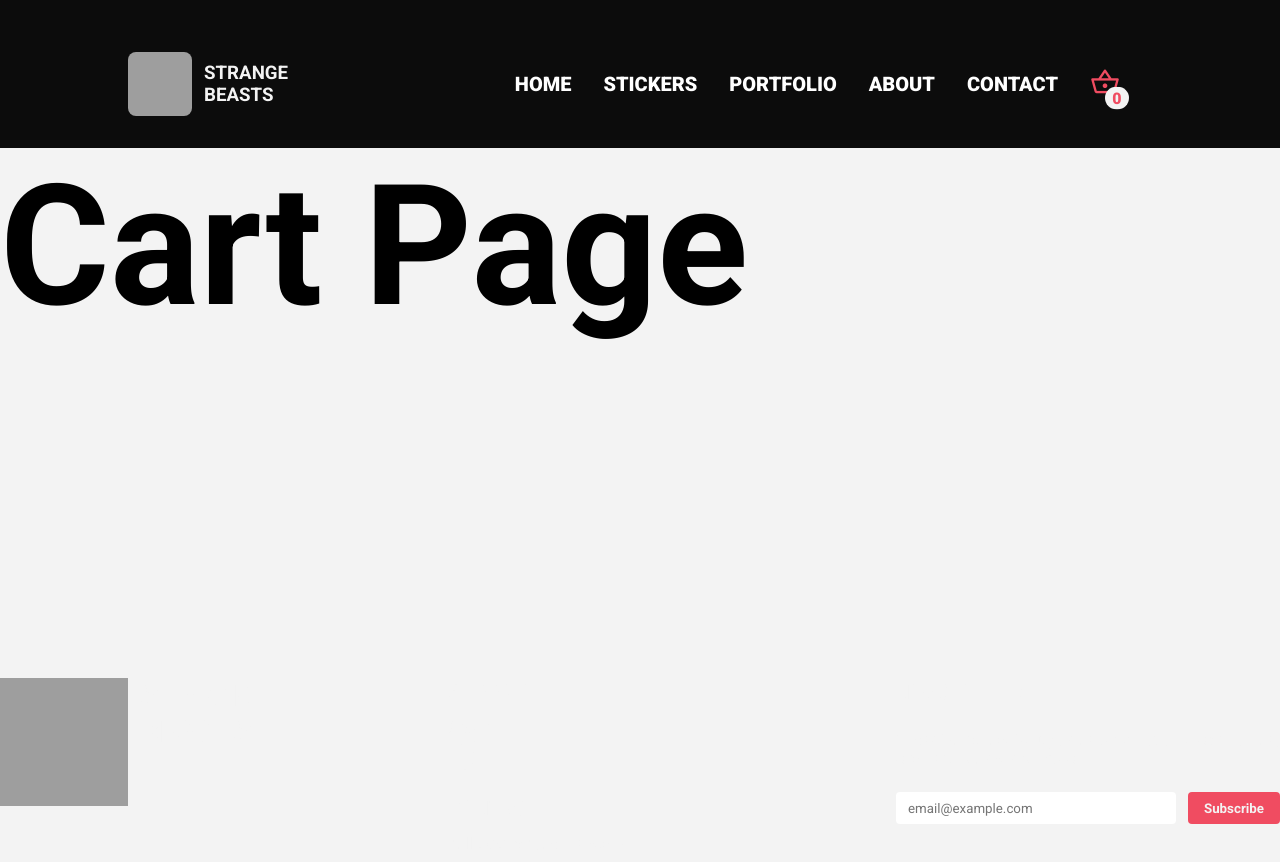
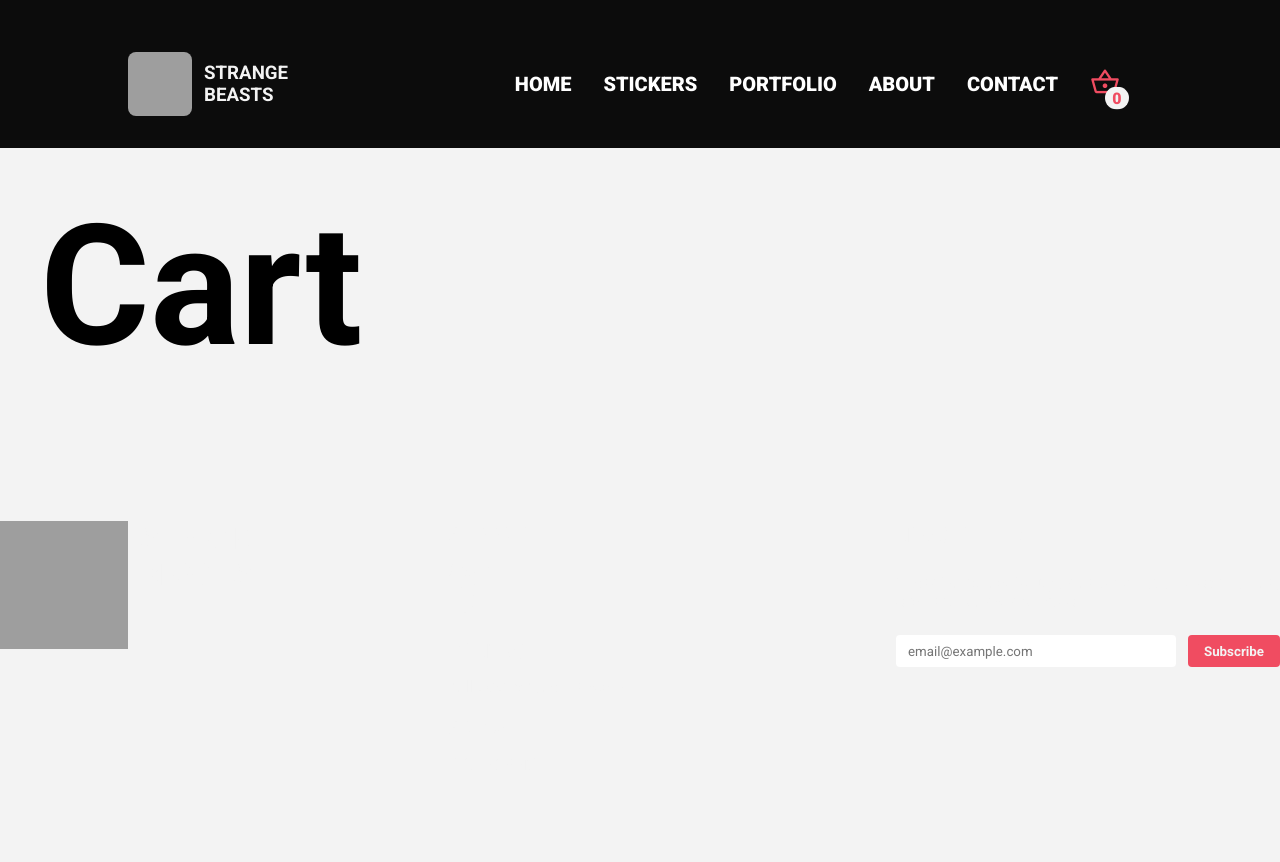
Before and after one commit to DAbranka/strange-beasts-eshop, a Nuxt app: page /cart in a window 1280 px wide. Shown: the top 862 px of the page. Built offline with nearby package versions, Linux system fonts and the light colour scheme; grey boxes are pictures that could not be loaded.

Commit message:
Listed Cart Products - style updaded

```diff
--- a/pages/cart/index.vue
+++ b/pages/cart/index.vue
@@ -4,22 +4,38 @@
 </script>
 
 <template>
-    <div>
-        <section grid grid-cols-1 grid-rows-2 gap-10>
+    <div w-full>
+        <section mx-auto max-w-7xl>
             <div>
-                <h1 text-42>
-                    Cart Page
+                <h1 text-42 m-10>
+                    Cart
                 </h1>
             </div>
             <div>
                 <section>
-                    <p v-for="product in addedProducts" :key="product.id">
-                        Product ID: {{ product.id }}
-                        Product Title: {{ product.title }}
-                        Product Price: {{ product.price }}
-                    </p>
+                    <article v-for="product in addedProducts" :key="product.id">
+                        <section class="product" p-10 flex flex-row items-center>
+                            <div productCard bg-white mr-10>
+                                <img w-74 :src="product.image" alt="">
+                            </div>
+                            <div>
+                                <h2 text-7xl font-900 mb-10>
+                                    {{ product.title }}
+                                </h2>
+                                <p text-5xl>
+                                    €{{ product.price }}
+                                </p>
+                            </div>
+                        </section>
+                    </article>
                 </section>
             </div>
         </section>
     </div>
 </template>
+
+<style scoped>
+    .product {
+        border-top: 1px solid #E5E5E5;
+    }
+</style>
```
